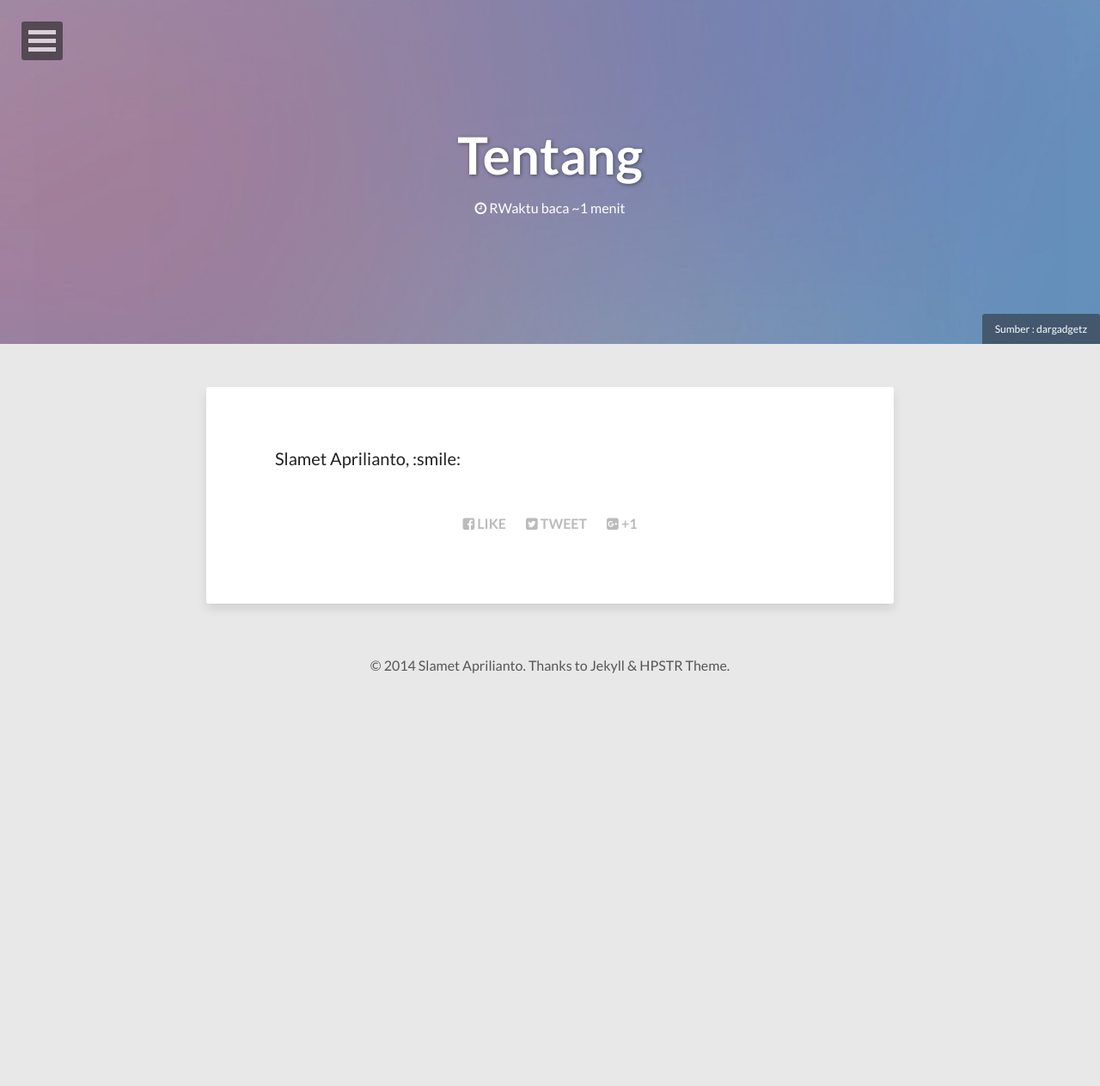
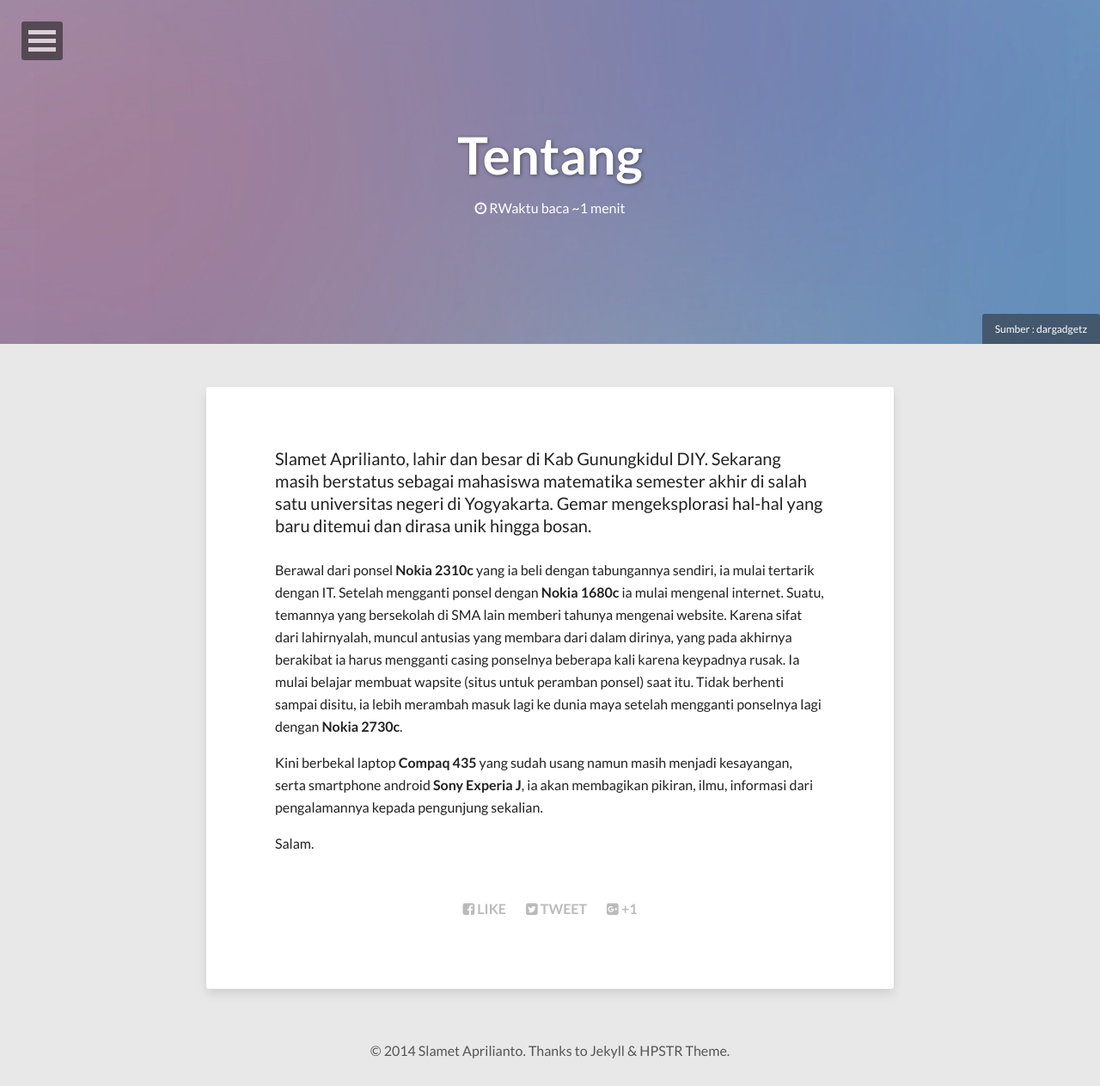
Before and after one commit to slamath/slamath.github.io, a Jekyll site: the page built from about.md, in a window 1280 px wide. Shown: the whole page at 86% size. Built offline with Jekyll 4.4.1, drawn with Linux system fonts in a browser that asks for light colours; nearby versions of some CDN libraries; before the commit the page ends 900 px from its top, so only the background shows below that.

Commit message:
Initial commit

```diff
--- a/about.md
+++ b/about.md
@@ -10,4 +10,10 @@ image:
 share: true
 ---
 
-Slamet Aprilianto, :smile:
+Slamet Aprilianto, lahir dan besar di Kab Gunungkidul DIY. Sekarang masih berstatus sebagai mahasiswa matematika semester akhir di salah satu universitas negeri di Yogyakarta. Gemar mengeksplorasi hal-hal yang baru ditemui dan dirasa unik hingga bosan.
+
+Berawal dari ponsel **Nokia 2310c** yang ia beli dengan tabungannya sendiri, ia mulai tertarik dengan IT. Setelah mengganti ponsel dengan **Nokia 1680c** ia mulai mengenal internet. Suatu, temannya yang bersekolah di SMA lain memberi tahunya mengenai website. Karena sifat dari lahirnyalah, muncul antusias yang membara dari dalam dirinya, yang pada akhirnya berakibat ia harus mengganti casing ponselnya beberapa kali karena keypadnya rusak. Ia mulai belajar membuat wapsite (situs untuk peramban ponsel) saat itu. Tidak berhenti sampai disitu, ia lebih merambah masuk lagi ke dunia maya setelah mengganti ponselnya lagi dengan **Nokia 2730c**.
+
+Kini berbekal laptop **Compaq 435** yang sudah usang namun masih menjadi kesayangan, serta smartphone android **Sony Experia J**, ia akan membagikan pikiran, ilmu, informasi dari pengalamannya kepada pengunjung sekalian.
+
+Salam.
```
